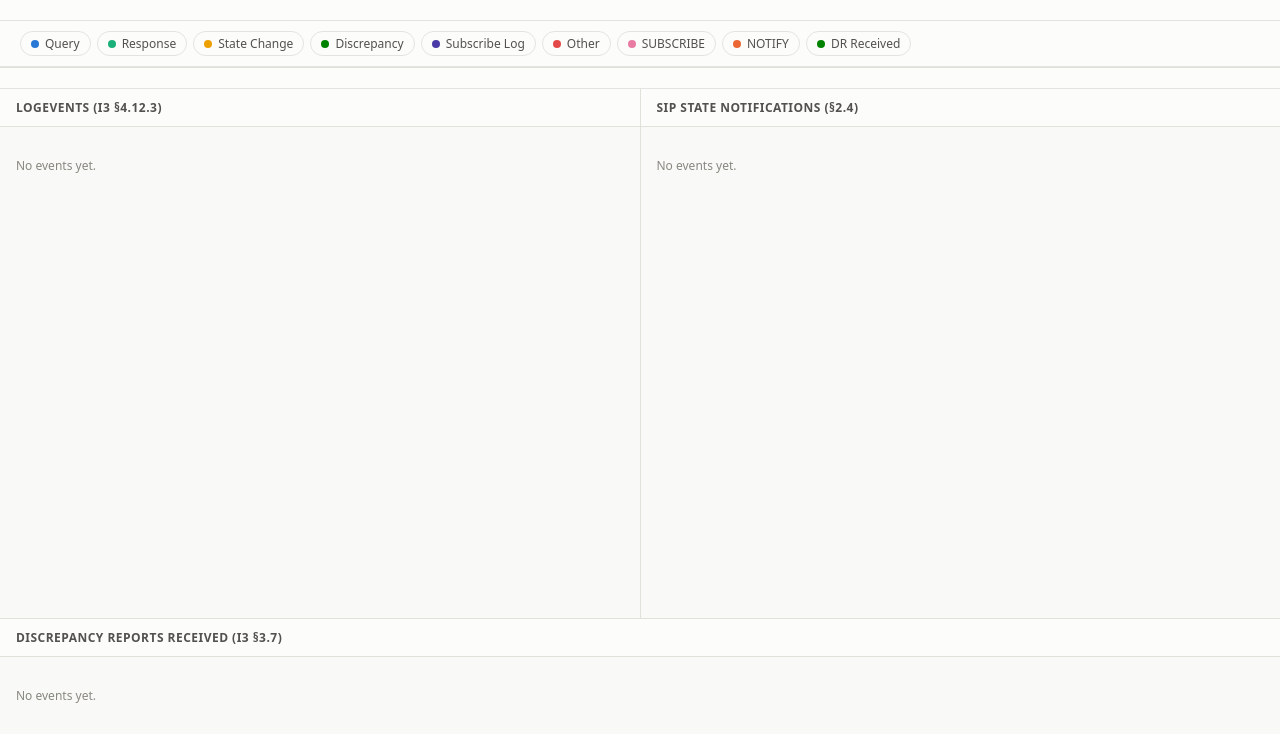
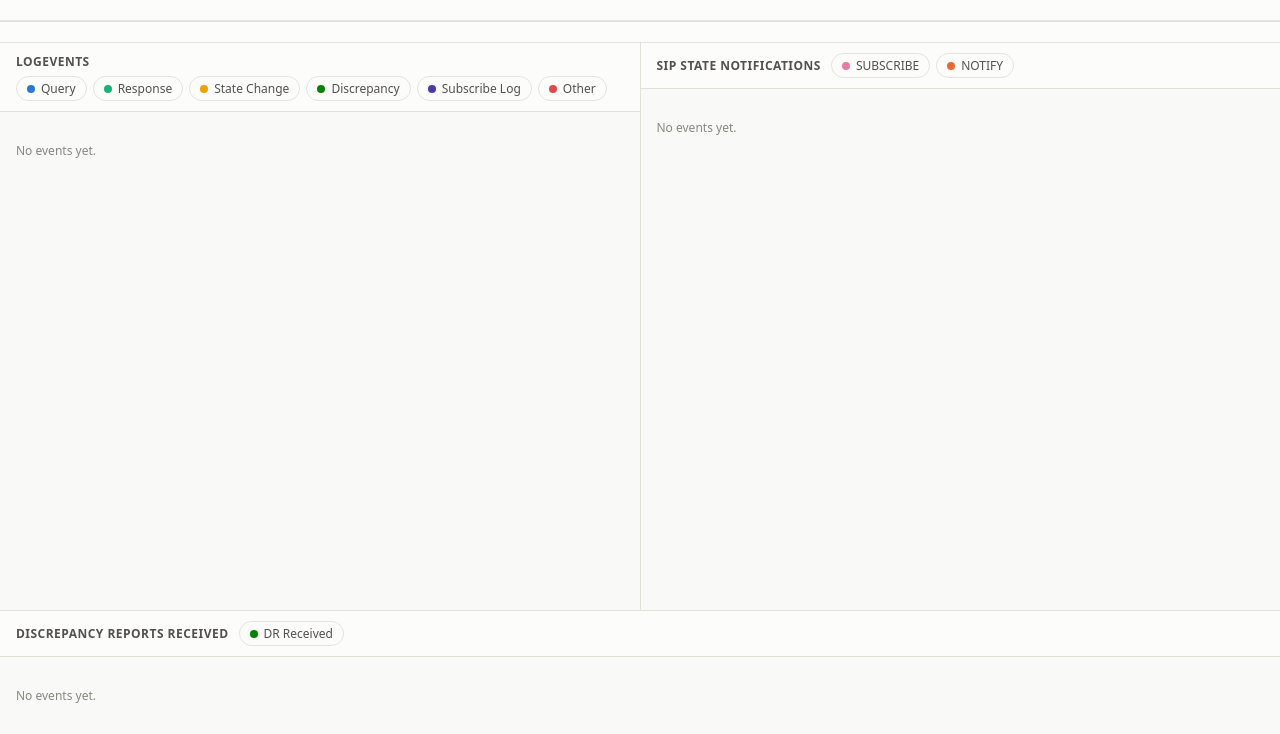
Before and after one commit to horningjason/i3-admin-portal, a FastAPI app: page / in a window 1280 px wide. Shown: the part 66-800 px from the top of the page. Run offline with FastAPI, Linux system fonts and the light colour scheme; data that the repository does not hold is empty.

Commit message:
gui work

```diff
--- a/app/templates/dashboard.html
+++ b/app/templates/dashboard.html
@@ -123,6 +123,9 @@
     border-radius: 999px;
     border: 1px solid var(--border);
     font-size: 12px;
+    text-transform: none;
+    letter-spacing: normal;
+    font-weight: normal;
     color: var(--text-secondary);
     cursor: pointer;
     user-select: none;
@@ -174,6 +177,10 @@
     overflow: hidden;
   }
   .panel h2 {
+    display: flex;
+    align-items: center;
+    flex-wrap: wrap;
+    gap: 6px 10px;
     font-size: 12px;
     text-transform: uppercase;
     letter-spacing: .04em;
@@ -182,6 +189,14 @@
     margin: 0;
     background: var(--surface-1);
     border-bottom: 1px solid var(--gridline);
+  }
+  .panel h2 .panel-title {
+    white-space: nowrap;
+  }
+  .panel h2 .chips {
+    display: flex;
+    flex-wrap: wrap;
+    gap: 6px;
   }
   .rows {
     overflow-y: auto;
@@ -299,20 +314,19 @@
 
 <div class="nodes" id="nodes"></div>
 
-<div class="filters" id="filters"></div>
 <div class="filters secondary" id="filters-source"></div>
 
 <main>
   <div class="panel">
-    <h2>LogEvents (i3 §4.12.3)</h2>
+    <h2><span class="panel-title">LogEvents</span><div class="chips" id="chips-log"></div></h2>
     <div class="rows" id="rows-log"></div>
   </div>
   <div class="panel">
-    <h2>SIP State Notifications (§2.4)</h2>
+    <h2><span class="panel-title">SIP State Notifications</span><div class="chips" id="chips-sip"></div></h2>
     <div class="rows" id="rows-sip"></div>
   </div>
   <div class="panel dr">
-    <h2>Discrepancy Reports Received (i3 §3.7)</h2>
+    <h2><span class="panel-title">Discrepancy Reports Received</span><div class="chips" id="chips-dr"></div></h2>
     <div class="rows" id="rows-dr"></div>
   </div>
 </main>
@@ -336,7 +350,9 @@ const knownSources = new Set();
 const rowsLog = document.getElementById("rows-log");
 const rowsSip = document.getElementById("rows-sip");
 const rowsDr = document.getElementById("rows-dr");
-const filtersEl = document.getElementById("filters");
+const chipsLogEl = document.getElementById("chips-log");
+const chipsSipEl = document.getElementById("chips-sip");
+const chipsDrEl = document.getElementById("chips-dr");
 const filtersSourceEl = document.getElementById("filters-source");
 const nodesEl = document.getElementById("nodes");
 const statCount = document.getElementById("stat-count");
@@ -355,7 +371,8 @@ function buildFilters() {
       else { activeKinds.add(kind); chip.classList.remove("off"); }
       applyFilter();
     });
-    filtersEl.appendChild(chip);
+    const container = meta.panel === "sip" ? chipsSipEl : meta.panel === "dr" ? chipsDrEl : chipsLogEl;
+    container.appendChild(chip);
   }
 }
 
```
